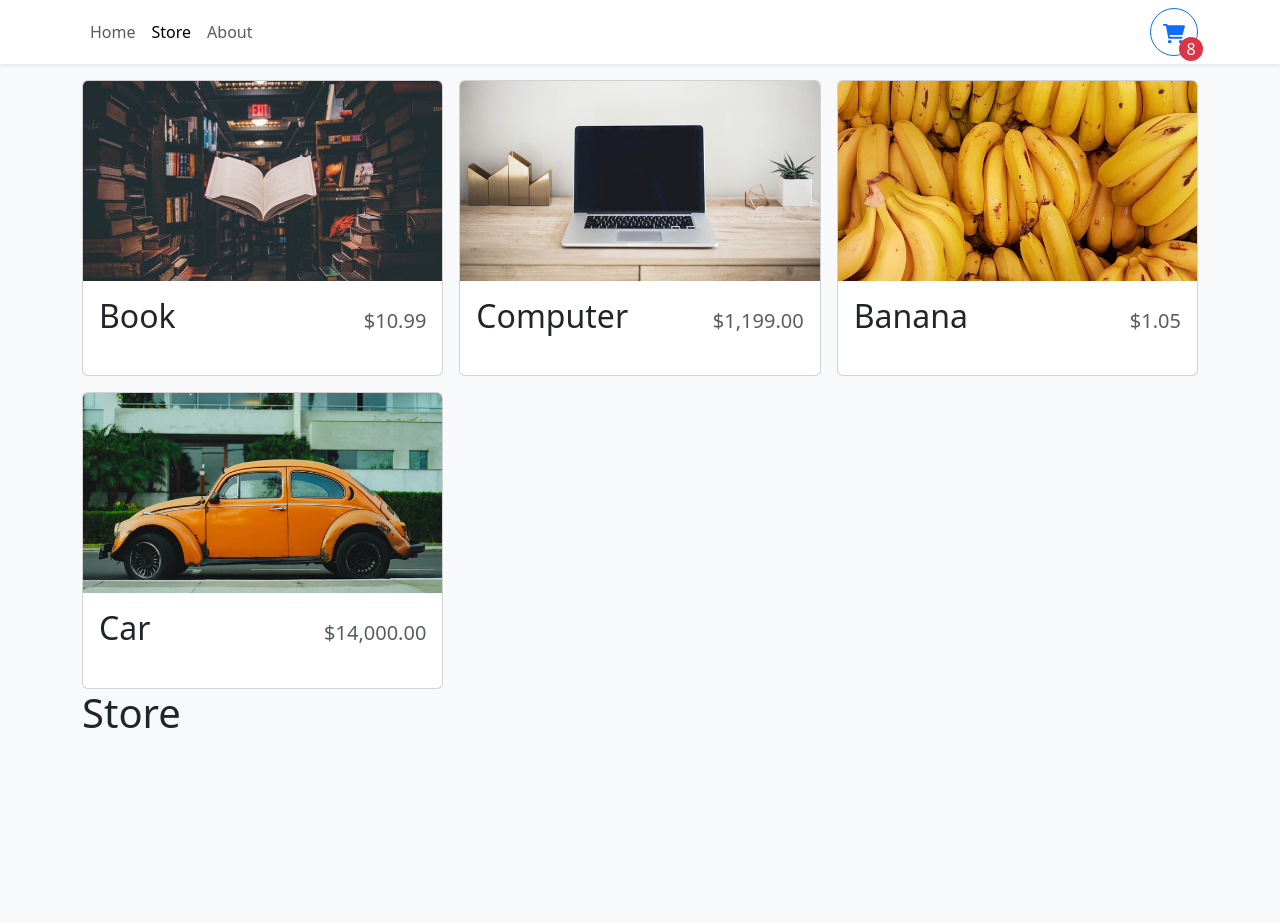
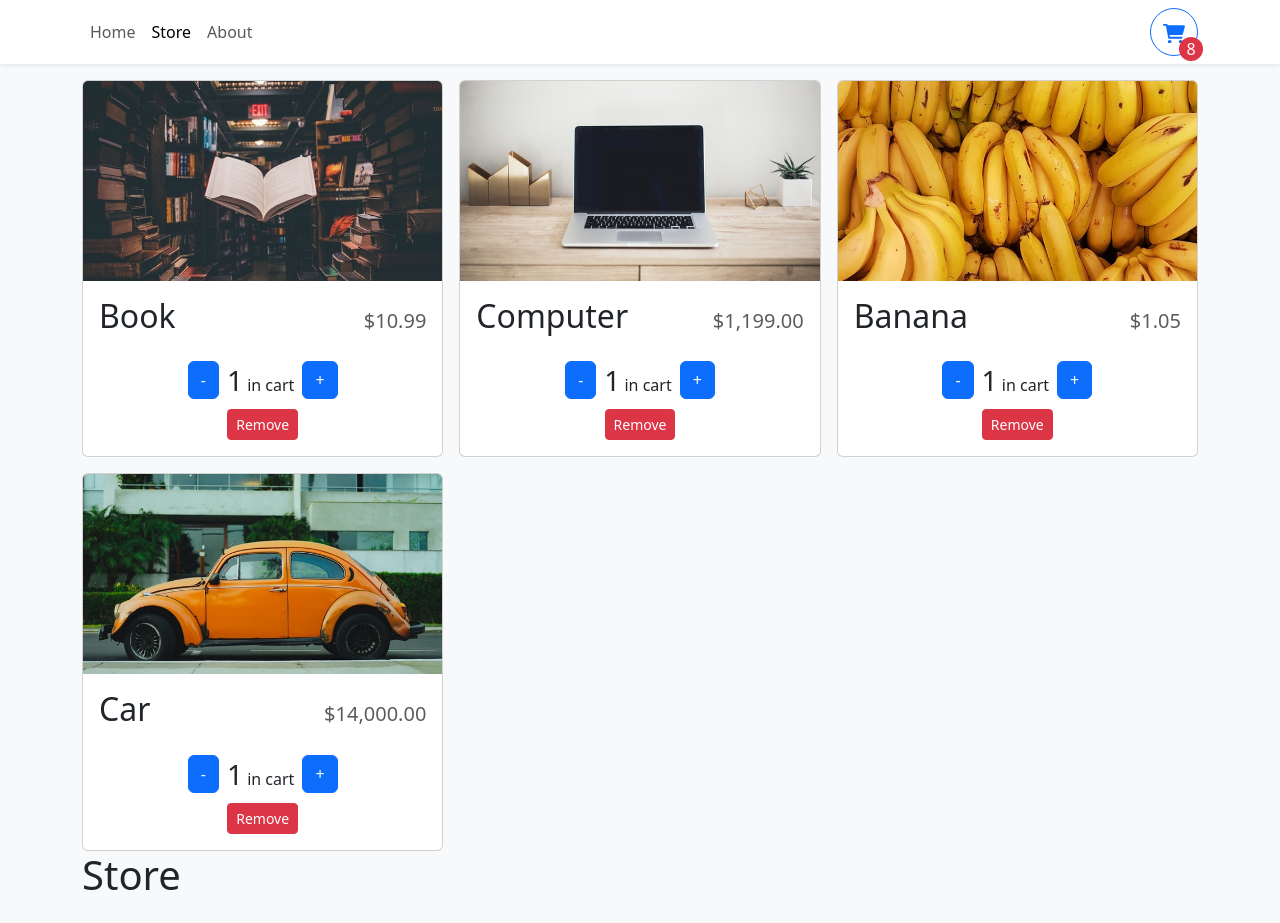
Before and after one commit to RomaSamkov/shop-cart, a React (Vite) app: page /store in a window 1280 px wide. Before the commit the page ends 800 px from the top, so only its background shows below. Built offline with nearby package versions, Linux system fonts and the light colour scheme.

Commit message:
Update StoreItem.tsx

```diff
--- a/src/components/StoreItem.tsx
+++ b/src/components/StoreItem.tsx
@@ -1,4 +1,4 @@
-import { Card } from "react-bootstrap";
+import { Button, Card } from "react-bootstrap";
 import { formatCurrency } from "../utilities/formatCurrency";
 
 type StoreItemProps = {
@@ -9,8 +9,9 @@ type StoreItemProps = {
 };
 
 export function StoreItem({ id, name, price, imgUrl }: StoreItemProps) {
+  const quantity = 1;
   return (
-    <Card>
+    <Card className="h-100">
       <Card.Img
         variant="top"
         src={imgUrl}
@@ -22,6 +23,30 @@ export function StoreItem({ id, name, price, imgUrl }: StoreItemProps) {
           <span className="fs-2">{name}</span>
           <span className="ms-2 text-muted">{formatCurrency(price)}</span>
         </Card.Title>
+        <div className="mt-auto">
+          {quantity === 0 ? (
+            <Button className="w-100">+ Add To Cart</Button>
+          ) : (
+            <div
+              className="d-flex align-items-center flex-column"
+              style={{ gap: ".5rem" }}
+            >
+              <div
+                className="d-flex align-items-center justify-content-center"
+                style={{ gap: ".5rem" }}
+              >
+                <Button>-</Button>
+                <div>
+                  <span className="fs-3">{quantity}</span> in cart
+                </div>
+                <Button>+</Button>
+              </div>
+              <Button variant="danger" size="sm">
+                Remove
+              </Button>
+            </div>
+          )}
+        </div>
       </Card.Body>
     </Card>
   );
```
